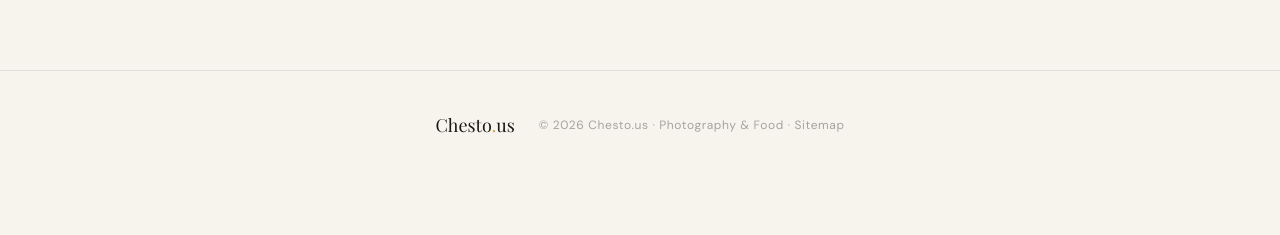
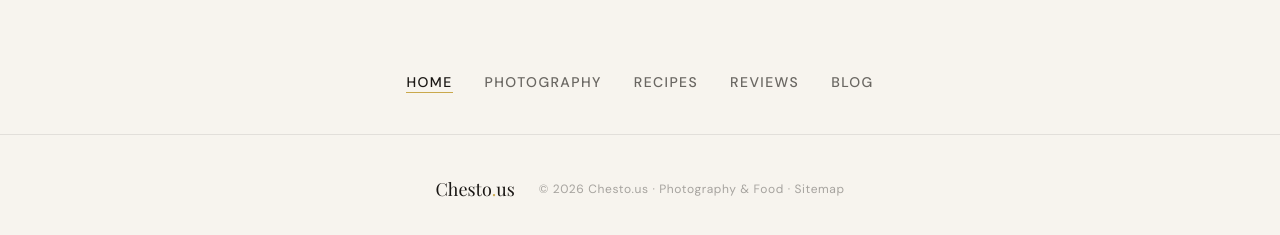
Before and after one commit to PeytonChester/chesto-us, a React (Vite) app: page / in a window 1280 px wide. Shown: the part 2338-2573 px from the top of the page. Before the commit the page ends 2517 px from the top, so only its background shows below. Built offline with nearby package versions, Linux system fonts and the light colour scheme; no server answers; the database is empty.

Commit message:
Add the nav links to the footer
Co-Authored-By: Claude Opus 5.5 (1M context) <noreply@anthropic.com>
Claude-Session: https://claude.ai/code/session_01DeaUp95zujtDi7GhpX5g5v

```diff
--- a/src/components/Layout.jsx
+++ b/src/components/Layout.jsx
@@ -4,6 +4,14 @@ import { Helmet } from 'react-helmet-async'
 import PageLoading from './PageLoading'
 
 const GTM_ID = 'GTM-T589WSP4'
+
+const NAV_LINKS = [
+  { to: '/', label: 'Home' },
+  { to: '/photography', label: 'Photography' },
+  { to: '/recipes', label: 'Recipes' },
+  { to: '/reviews', label: 'Reviews' },
+  { to: '/blog', label: 'Blog' },
+]
 
 export default function Layout() {
   const [scrolled, setScrolled] = useState(false)
@@ -60,13 +68,7 @@ export default function Layout() {
 
           {/* Desktop nav */}
           <ul className="hidden md:flex items-center gap-8">
-            {[
-              { to: '/', label: 'Home' },
-              { to: '/photography', label: 'Photography' },
-              { to: '/recipes', label: 'Recipes' },
-              { to: '/reviews', label: 'Reviews' },
-              { to: '/blog', label: 'Blog' },
-            ].map(({ to, label }) => (
+            {NAV_LINKS.map(({ to, label }) => (
               <li key={to}>
                 <NavLink
                   to={to}
@@ -98,13 +100,7 @@ export default function Layout() {
         {/* Mobile menu */}
         {menuOpen && (
           <div className="md:hidden bg-chesto-cream border-t border-chesto-charcoal/10 px-6 py-6 flex flex-col gap-5">
-            {[
-              { to: '/', label: 'Home' },
-              { to: '/photography', label: 'Photography' },
-              { to: '/recipes', label: 'Recipes' },
-              { to: '/reviews', label: 'Reviews' },
-              { to: '/blog', label: 'Blog' },
-            ].map(({ to, label }) => (
+            {NAV_LINKS.map(({ to, label }) => (
               <NavLink
                 key={to}
                 to={to}
@@ -125,7 +121,23 @@ export default function Layout() {
       </main>
 
       {/* Footer */}
-      <footer className="border-t border-chesto-charcoal/10 py-10 mt-20">
+      <footer className="mt-20">
+        <nav aria-label="Footer" className="max-w-7xl mx-auto px-6 md:px-10 pb-10">
+          <ul className="flex flex-wrap items-center justify-center gap-x-8 gap-y-3">
+            {NAV_LINKS.map(({ to, label }) => (
+              <li key={to}>
+                <NavLink
+                  to={to}
+                  end={to === '/'}
+                  className={({ isActive }) => `nav-link text-chesto-charcoal/70 hover:text-chesto-dark ${isActive ? 'active text-chesto-dark' : ''}`}
+                >
+                  {label}
+                </NavLink>
+              </li>
+            ))}
+          </ul>
+        </nav>
+        <div className="border-t border-chesto-charcoal/10 py-10">
           <div className="max-w-7xl mx-auto px-6 md:px-10 flex flex-col md:flex-row items-center justify-center gap-6">
             <span className="font-display text-lg text-chesto-dark">
               Chesto<span className="text-chesto-gold">.</span>us
@@ -136,6 +148,7 @@ export default function Layout() {
               <a href="/sitemap.xml" className="hover:text-chesto-charcoal/70 transition-colors">Sitemap</a>
             </p>
           </div>
+        </div>
       </footer>
     </div>
   )
```
Lines whose indentation alone changed are shown as unchanged.
